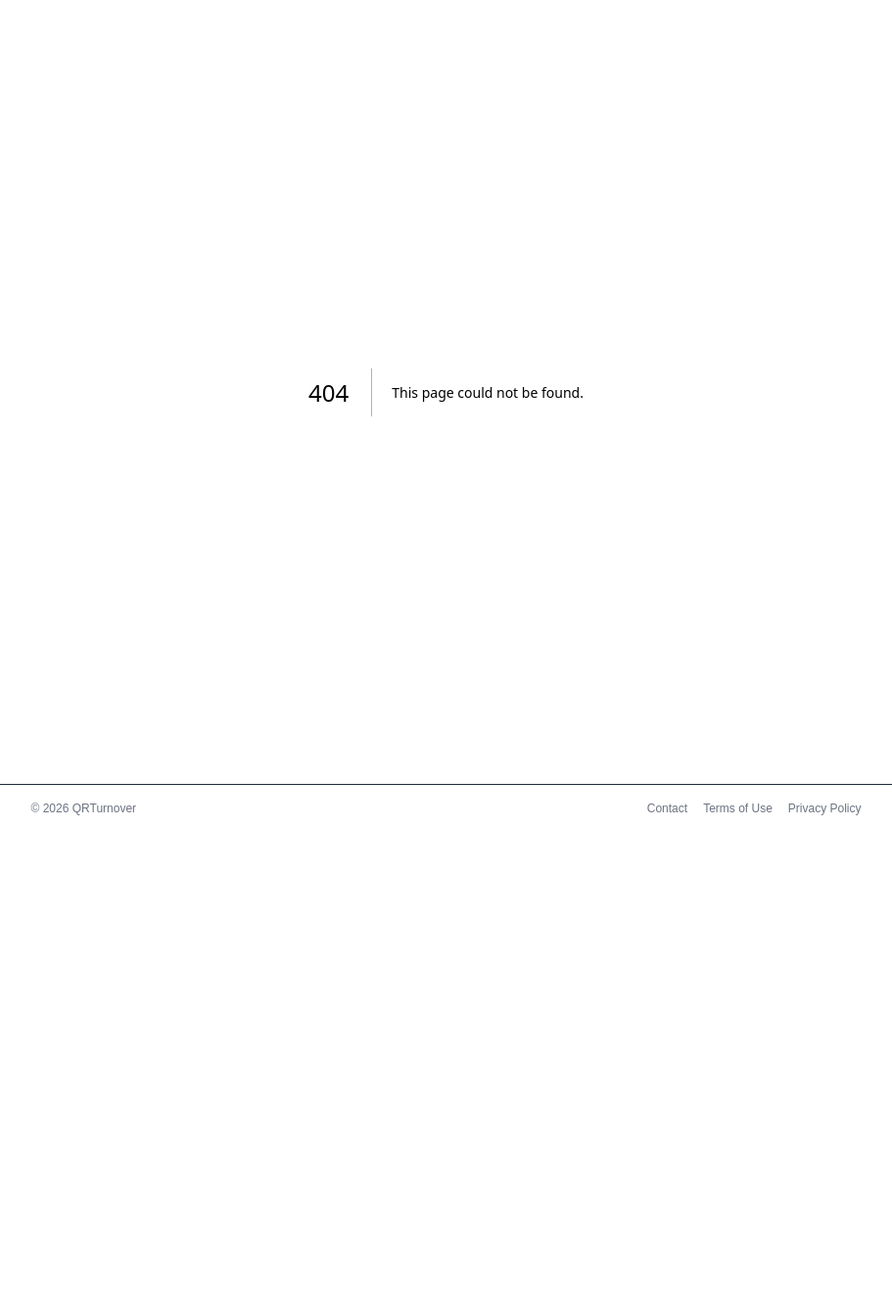
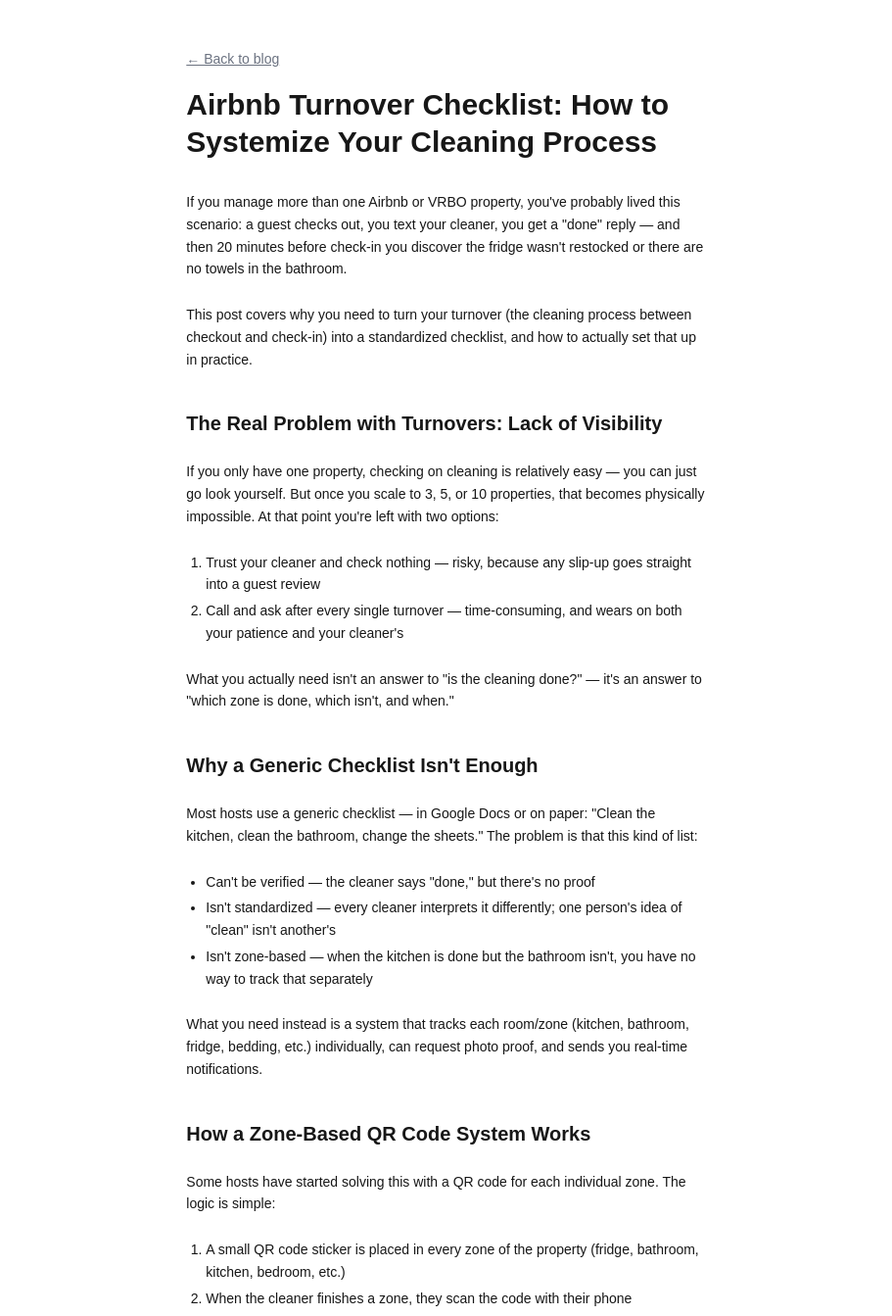
Before and after one commit to oramusa/qrturnover, a Next.js app: page /blog/airbnb-turnover-checklist in a window 1280 px wide. Before the commit this address had no page. Shown: the top 1343 px of the page at 98% size, without its empty margins (177-1088 px from the left). Before the commit the page ends 849 px from the top, so only its background shows below. Built offline with nearby package versions, Linux system fonts and the light colour scheme.

Commit message:
Add blog page: Airbnb turnover checklist

```diff
--- /dev/null
+++ b/app/blog/airbnb-turnover-checklist/page.tsx
@@ -0,0 +1,149 @@
+import Link from "next/link";
+
+export const metadata = {
+  title: "Airbnb Turnover Checklist: How to Systemize Your Cleaning Process — QRTurnover",
+};
+
+export default function AirbnbTurnoverChecklistPost() {
+  return (
+    <div className="max-w-prose mx-auto p-6 py-12">
+      <Link href="/blog" className="text-sm text-muted underline">
+        &larr; Back to blog
+      </Link>
+
+      <article className="mt-4">
+        <h1 className="text-3xl font-semibold leading-tight mb-8">
+          Airbnb Turnover Checklist: How to Systemize Your Cleaning Process
+        </h1>
+
+        <div className="space-y-6 text-sm leading-relaxed">
+          <p>
+            If you manage more than one Airbnb or VRBO property, you&apos;ve probably lived this
+            scenario: a guest checks out, you text your cleaner, you get a &quot;done&quot; reply —
+            and then 20 minutes before check-in you discover the fridge wasn&apos;t restocked or
+            there are no towels in the bathroom.
+          </p>
+          <p>
+            This post covers why you need to turn your turnover (the cleaning process between
+            checkout and check-in) into a standardized checklist, and how to actually set that up
+            in practice.
+          </p>
+
+          <h2 className="text-xl font-semibold pt-4">The Real Problem with Turnovers: Lack of Visibility</h2>
+          <p>
+            If you only have one property, checking on cleaning is relatively easy — you can just
+            go look yourself. But once you scale to 3, 5, or 10 properties, that becomes physically
+            impossible. At that point you&apos;re left with two options:
+          </p>
+          <ol className="list-decimal pl-5 space-y-1">
+            <li>
+              <span className="font-medium">Trust your cleaner and check nothing</span> — risky,
+              because any slip-up goes straight into a guest review
+            </li>
+            <li>
+              <span className="font-medium">Call and ask after every single turnover</span> —
+              time-consuming, and wears on both your patience and your cleaner&apos;s
+            </li>
+          </ol>
+          <p>
+            What you actually need isn&apos;t an answer to &quot;is the cleaning done?&quot; —
+            it&apos;s an answer to &quot;<span className="font-medium">which zone is done, which
+            isn&apos;t, and when</span>.&quot;
+          </p>
+
+          <h2 className="text-xl font-semibold pt-4">Why a Generic Checklist Isn&apos;t Enough</h2>
+          <p>
+            Most hosts use a generic checklist — in Google Docs or on paper: &quot;Clean the
+            kitchen, clean the bathroom, change the sheets.&quot; The problem is that this kind of
+            list:
+          </p>
+          <ul className="list-disc pl-5 space-y-1">
+            <li>
+              <span className="font-medium">Can&apos;t be verified</span> — the cleaner says
+              &quot;done,&quot; but there&apos;s no proof
+            </li>
+            <li>
+              <span className="font-medium">Isn&apos;t standardized</span> — every cleaner
+              interprets it differently; one person&apos;s idea of &quot;clean&quot; isn&apos;t
+              another&apos;s
+            </li>
+            <li>
+              <span className="font-medium">Isn&apos;t zone-based</span> — when the kitchen is done
+              but the bathroom isn&apos;t, you have no way to track that separately
+            </li>
+          </ul>
+          <p>
+            What you need instead is a system that tracks each room/zone (kitchen, bathroom,
+            fridge, bedding, etc.) individually, can request photo proof, and sends you real-time
+            notifications.
+          </p>
+
+          <h2 className="text-xl font-semibold pt-4">How a Zone-Based QR Code System Works</h2>
+          <p>
+            Some hosts have started solving this with a QR code for each individual zone. The
+            logic is simple:
+          </p>
+          <ol className="list-decimal pl-5 space-y-1">
+            <li>A small QR code sticker is placed in every zone of the property (fridge, bathroom, kitchen, bedroom, etc.)</li>
+            <li>When the cleaner finishes a zone, they scan the code with their phone</li>
+            <li>The system can optionally ask for a photo upload (&quot;prove the fridge is stocked&quot;)</li>
+            <li>The host sees every property on a single live dashboard — which zones are done, which are pending, and when they were completed</li>
+          </ol>
+          <p>
+            The advantage of this approach: the cleaner doesn&apos;t need a login or an account —
+            they just scan the code with their phone, no sign-up required.
+          </p>
+
+          <h2 className="text-xl font-semibold pt-4">3 Concrete Benefits of This System</h2>
+          <p>
+            <span className="font-medium">1. The standard becomes clear.</span> What needs to be
+            done in each zone is defined as an explicit checklist — the cleaner isn&apos;t
+            guessing, and you&apos;re not repeating the same instructions every time.
+          </p>
+          <p>
+            <span className="font-medium">2. You catch problems before guests do.</span> In zones
+            where you require photo proof (e.g., towel count in the bathroom), you get a chance to
+            notice and fix a gap before check-in — before it turns into a low review.
+          </p>
+          <p>
+            <span className="font-medium">3. Accountability gets easier with multiple cleaners.</span>{" "}
+            Which cleaner handled which turnover, and how long it took, is logged automatically —
+            so when something goes wrong, you&apos;re not stuck investigating &quot;whose job was
+            this.&quot;
+          </p>
+
+          <h2 className="text-xl font-semibold pt-4">How to Get Started</h2>
+          <p>
+            If you manage multiple properties and are currently tracking cleaning through WhatsApp
+            messages or memory, you can start with a small step:
+          </p>
+          <ol className="list-decimal pl-5 space-y-1">
+            <li>Identify 4-5 critical zones in one property (kitchen, bathroom, fridge, bedding, general check)</li>
+            <li>Write a clear 2-3 item checklist for each zone</li>
+            <li>Communicate this standard to your cleaner and ask for a short confirmation (photo or message) at the end of each turnover</li>
+          </ol>
+          <p>
+            Even doing this manually is a big improvement over the current chaos. As you scale (3+
+            properties), a tool that automates this process will save you real time —{" "}
+            <a href="https://qrturnover.com" className="underline">
+              QRTurnover
+            </a>{" "}
+            was built exactly for this, using zone-based QR code tracking, and is currently
+            offering free beta access.
+          </p>
+
+          <hr className="border-gray-800 my-8" />
+
+          <p className="italic">
+            If you manage multiple Airbnb or VRBO properties and want to bring structure to your
+            cleaning process, you can try it for free at{" "}
+            <a href="https://qrturnover.com" className="underline">
+              qrturnover.com
+            </a>
+            .
+          </p>
+        </div>
+      </article>
+    </div>
+  );
+}
--- /dev/null
+++ b/app/blog/page.tsx
@@ -0,0 +1,31 @@
+import Link from "next/link";
+
+export const metadata = { title: "Blog — QRTurnover" };
+
+const POSTS = [
+  {
+    slug: "airbnb-turnover-checklist",
+    title: "Airbnb Turnover Checklist: How to Systemize Your Cleaning Process",
+  },
+];
+
+export default function BlogIndexPage() {
+  return (
+    <div className="max-w-2xl mx-auto p-6 py-12">
+      <Link href="/" className="text-sm text-muted underline">
+        &larr; Back
+      </Link>
+      <h1 className="text-2xl font-semibold mt-4 mb-8">Blog</h1>
+
+      <ul className="space-y-4">
+        {POSTS.map((post) => (
+          <li key={post.slug}>
+            <Link href={`/blog/${post.slug}`} className="text-lg underline hover:no-underline">
+              {post.title}
+            </Link>
+          </li>
+        ))}
+      </ul>
+    </div>
+  );
+}
```
